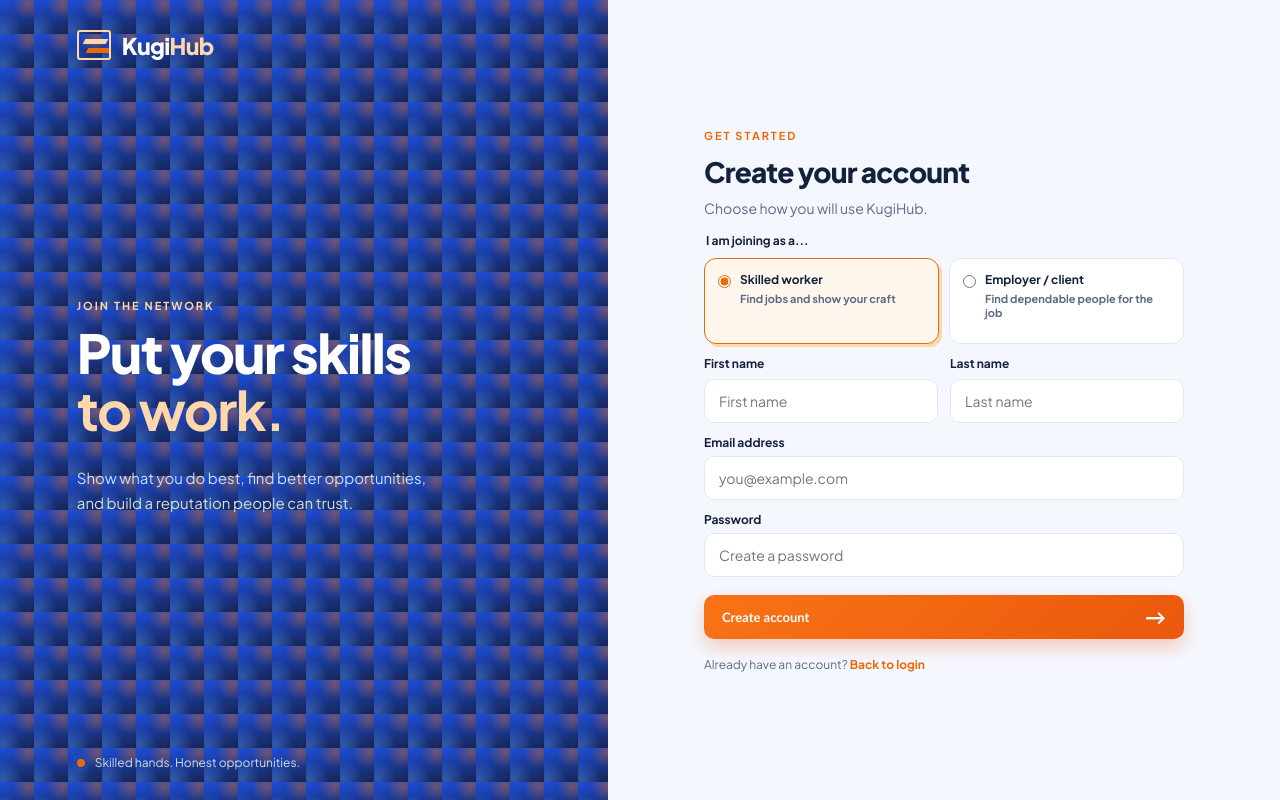
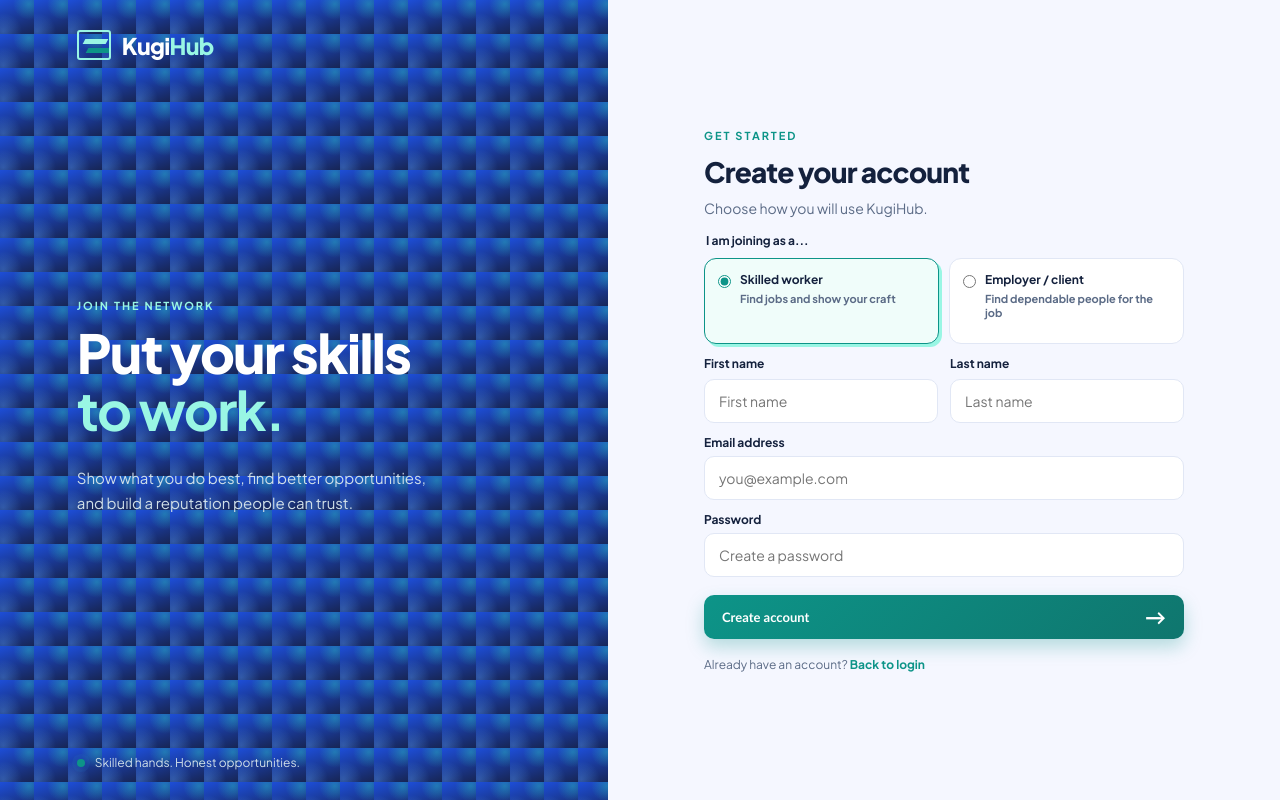
Before and after one commit to sariiie/KugiHub, a Django app: page /register/ in a window 1280 px wide. Run offline with Django 5.2, Linux system fonts and the light colour scheme.

Commit message:
Change accent color to teal and refresh UI font and spacing

```diff
--- a/static/css/styles.css
+++ b/static/css/styles.css
@@ -67,13 +67,13 @@ a.button-primary { text-decoration: none; }
 .skill-checks ul { display: flex; flex-wrap: wrap; gap: 8px 18px; margin: 0; padding: 0; list-style: none; }
 .skill-checks label { font-weight: 400; }
 
-/* ===== KugiHub refresh (paste at the VERY BOTTOM) ===== */
+/* ===== KugiHub refresh: blue + teal ===== */
 :root {
     --ink: #14213d;
     --navy: #1d4ed8;
     --navy-deep: #172554;
-    --orange: #ea6a0a;
-    --orange-light: #fed7aa;
+    --orange: #0d9488;          /* accent (name kept so old rules still work) */
+    --orange-light: #99f6e4;
     --muted: #5b6b86;
     --paper: #f5f7ff;
     --line: #e1e7f5;
@@ -85,11 +85,11 @@ body { font-family: 'Plus Jakarta Sans', 'Segoe UI', sans-serif; font-size: 15px
 input, button, select, textarea { font-family: inherit; }
 h1, h2, h3, .brand, .dashboard-brand { font-weight: 800; letter-spacing: -.03em; }
 
-/* Login / Register: tighter + colourful */
+/* Login / Register */
 .brand-panel {
     padding-top: 30px; padding-bottom: 30px;
     background-image:
-        radial-gradient(circle at 85% 12%, rgba(249,115,22,.38), transparent 38%),
+        radial-gradient(circle at 85% 12%, rgba(45,212,191,.38), transparent 38%),
         radial-gradient(circle at 10% 92%, rgba(96,165,250,.35), transparent 42%),
         linear-gradient(160deg, #1d4ed8 0%, #172554 100%);
 }
@@ -112,16 +112,16 @@ h1 { margin-top: 12px; font-size: clamp(34px, 4.2vw, 54px); line-height: 1.05; }
     outline: none; border-color: var(--navy); box-shadow: 0 0 0 4px rgba(29,78,216,.12);
 }
 .role-option { border-radius: 12px; }
-.role-option:has(input:checked) { border-color: var(--orange); background: #fff7ed; }
+.role-option:has(input:checked) { border-color: var(--orange); background: #f0fdfa; }
 
 .button-primary {
     margin-top: 18px; padding: 14px 18px; border: 0; border-radius: 10px; cursor: pointer;
-    background: linear-gradient(135deg, #f97316, #ea580c); color: #fff; font-weight: 700;
-    box-shadow: 0 8px 18px rgba(234,88,12,.28); transition: transform .15s, box-shadow .15s;
+    background: linear-gradient(135deg, #0d9488, #0f766e); color: #fff; font-weight: 700;
+    box-shadow: 0 8px 18px rgba(13,148,136,.28); transition: transform .15s, box-shadow .15s;
 }
-.button-primary:hover { transform: translateY(-2px); box-shadow: 0 12px 22px rgba(234,88,12,.36); }
+.button-primary:hover { transform: translateY(-2px); box-shadow: 0 12px 22px rgba(13,148,136,.36); }
 
-/* Dashboards: less empty space */
+/* Dashboards */
 .dashboard-shell { background: linear-gradient(135deg, #f5f7ff 0%, #eef2ff 100%); }
 .dashboard-sidebar { flex-basis: 220px; padding: 22px 14px; background: linear-gradient(180deg, #1e3a8a 0%, #172554 100%); }
 .dashboard-brand { margin-bottom: 24px; }
@@ -140,14 +140,14 @@ h1 { margin-top: 12px; font-size: clamp(34px, 4.2vw, 54px); line-height: 1.05; }
 .job-card, .profile-card, .employer-stat { border: 1px solid var(--line); background: #fff; }
 .job-card { margin-top: 10px; padding: 16px 18px; transition: transform .15s, box-shadow .15s; }
 .job-card:hover { transform: translateY(-3px); box-shadow: 0 14px 30px rgba(23,37,84,.15); }
-.job-card-featured { border-left: 5px solid var(--orange); background: linear-gradient(90deg, #fff7ed 0%, #fff 45%); }
-.job-tag { padding: 3px 10px; border-radius: 999px; background: #ffedd5; color: #c2410c; font-weight: 800; }
+.job-card-featured { border-left: 5px solid var(--orange); background: linear-gradient(90deg, #f0fdfa 0%, #fff 45%); }
+.job-tag { padding: 3px 10px; border-radius: 999px; background: #ccfbf1; color: #0f766e; font-weight: 800; }
 .job-tag-quiet { background: #e0e7ff; color: #3730a3; }
 .job-details span, .skill-list span {
     padding: 4px 10px; border-radius: 999px; background: #eef2ff; color: #3730a3;
     font-size: 12px; font-weight: 600;
 }
-.job-details strong { color: var(--orange); font-size: 17px; }
+.job-details strong { color: #0f766e; font-size: 17px; }
 .job-button {
     padding: 9px 16px; border: 0; border-radius: 10px; cursor: pointer;
     background: var(--navy); color: #fff; font-weight: 700; transition: background .15s;
@@ -155,8 +155,8 @@ h1 { margin-top: 12px; font-size: clamp(34px, 4.2vw, 54px); line-height: 1.05; }
 .job-button:hover { background: var(--orange); }
 .search-bar { border-radius: 12px; box-shadow: var(--shadow); }
 .trust-card { background: linear-gradient(135deg, #1d4ed8, #4338ca); border: 0; }
-.tip-card { background: #fff7ed; border: 1px solid var(--orange-light); }
+.tip-card { background: #f0fdfa; border: 1px solid var(--orange-light); }
 .employer-actions { padding: 20px 24px; margin-bottom: 14px; border: 0; background: linear-gradient(120deg, #1d4ed8, #172554); }
 .employer-stat { padding: 14px 16px; }
-.profile-avatar, .large-avatar { background: linear-gradient(135deg, #f97316, #ea580c); color: #fff; }
+.profile-avatar, .large-avatar { background: linear-gradient(135deg, #14b8a6, #0f766e); color: #fff; }
 .flash { border-radius: 10px; }
```
